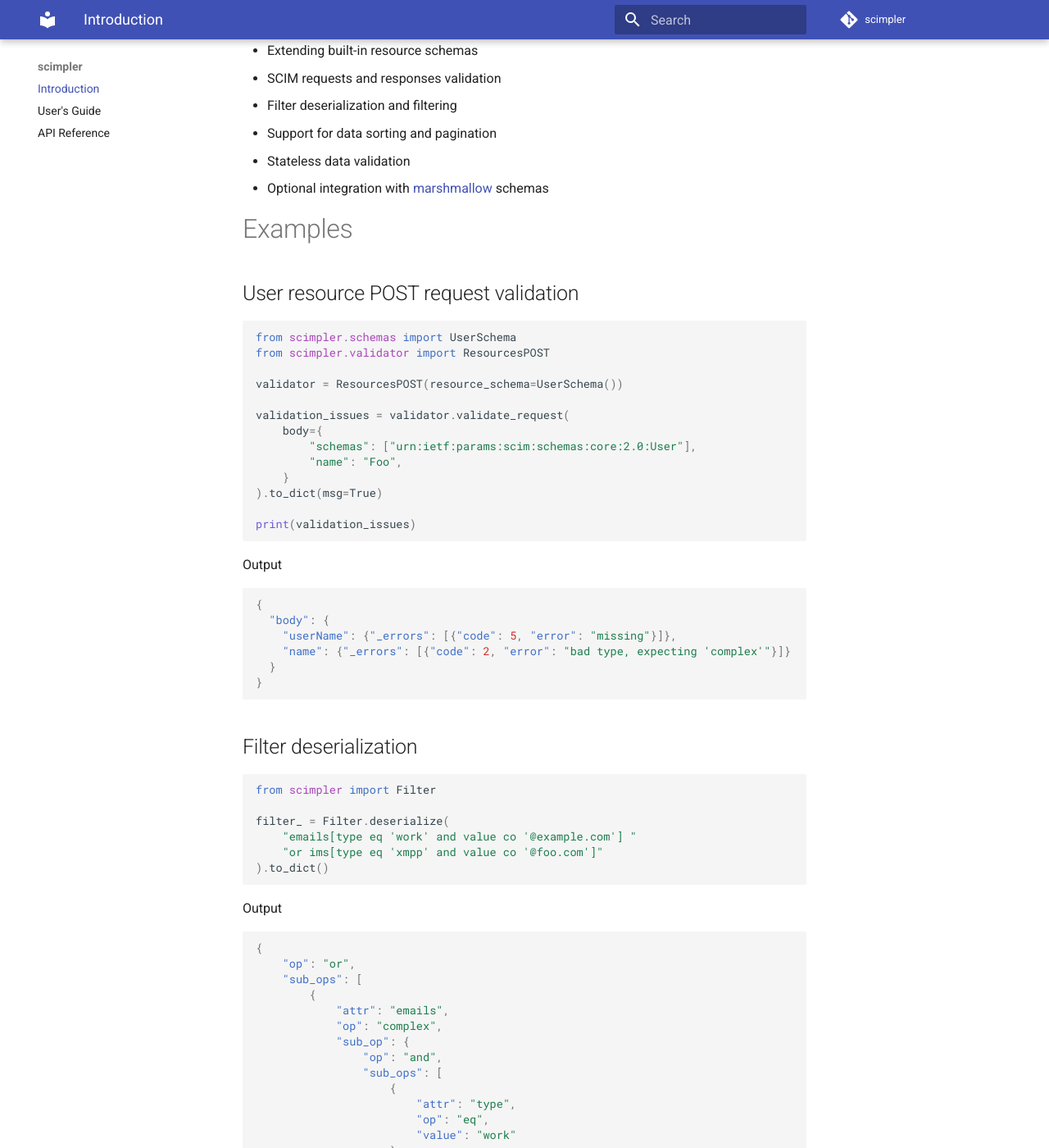
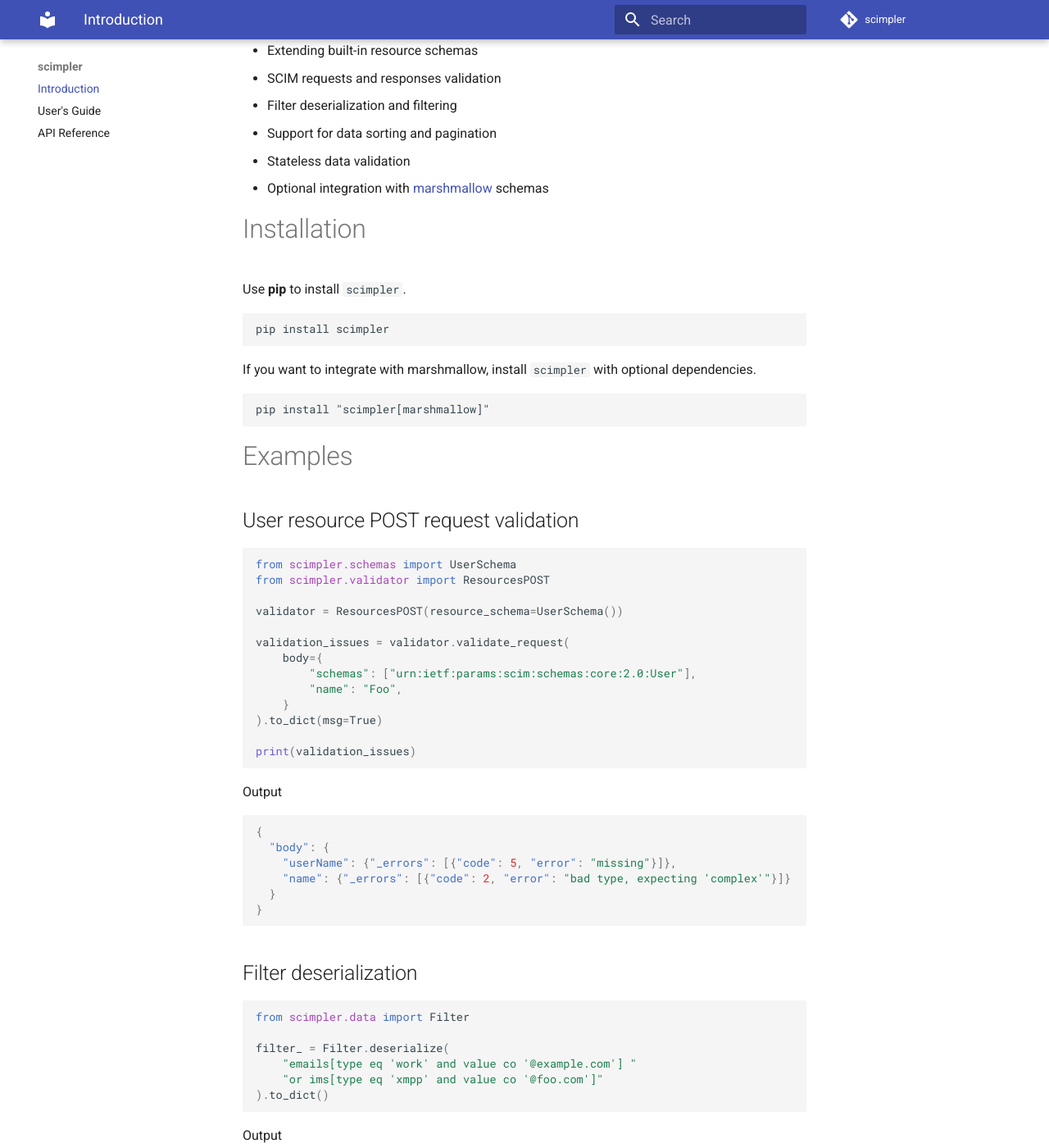
Before and after one commit to Pagerous/scimpler, an MkDocs documentation site: the page built from docs/index.md, in a window 1280 px wide and 1400 px high, scrolled down 372 px. Shown: the whole window at 82% size. Built offline with MkDocs 1.6.1 and Material for MkDocs 9.7.7, drawn with Linux system fonts in a browser that asks for light colours; comment, search, counter and statistics services are not loaded.

````diff
--- a/docs/index.md
+++ b/docs/index.md
@@ -15,6 +15,20 @@ and [RFC-7644](https://www.rfc-editor.org/rfc/rfc7644).
 - Support for data sorting and pagination
 - Stateless data validation
 - Optional integration with [marshmallow](https://marshmallow.readthedocs.io/en/stable/) schemas
+
+# Installation
+
+Use **pip** to install `scimpler`.
+
+```
+pip install scimpler
+```
+
+If you want to integrate with marshmallow, install `scimpler` with optional dependencies.
+
+```
+pip install "scimpler[marshmallow]"
+```
 
 # Examples
 ## User resource POST request validation
@@ -48,7 +62,7 @@ Output
 ## Filter deserialization
 
 ```python
-from scimpler import Filter
+from scimpler.data import Filter
 
 filter_ = Filter.deserialize(
     "emails[type eq 'work' and value co '@example.com'] "
--- a/mkdocs.yml
+++ b/mkdocs.yml
@@ -22,6 +22,8 @@ markdown_extensions:
       anchor_linenums: true
       line_spans: __span
       pygments_lang_class: true
+  - admonition
   - pymdownx.inlinehilite
   - pymdownx.snippets
   - pymdownx.superfences
+  - pymdownx.superfences
````
Also changed, not shown: docs/users_guide.md (+105 -0 lines).
